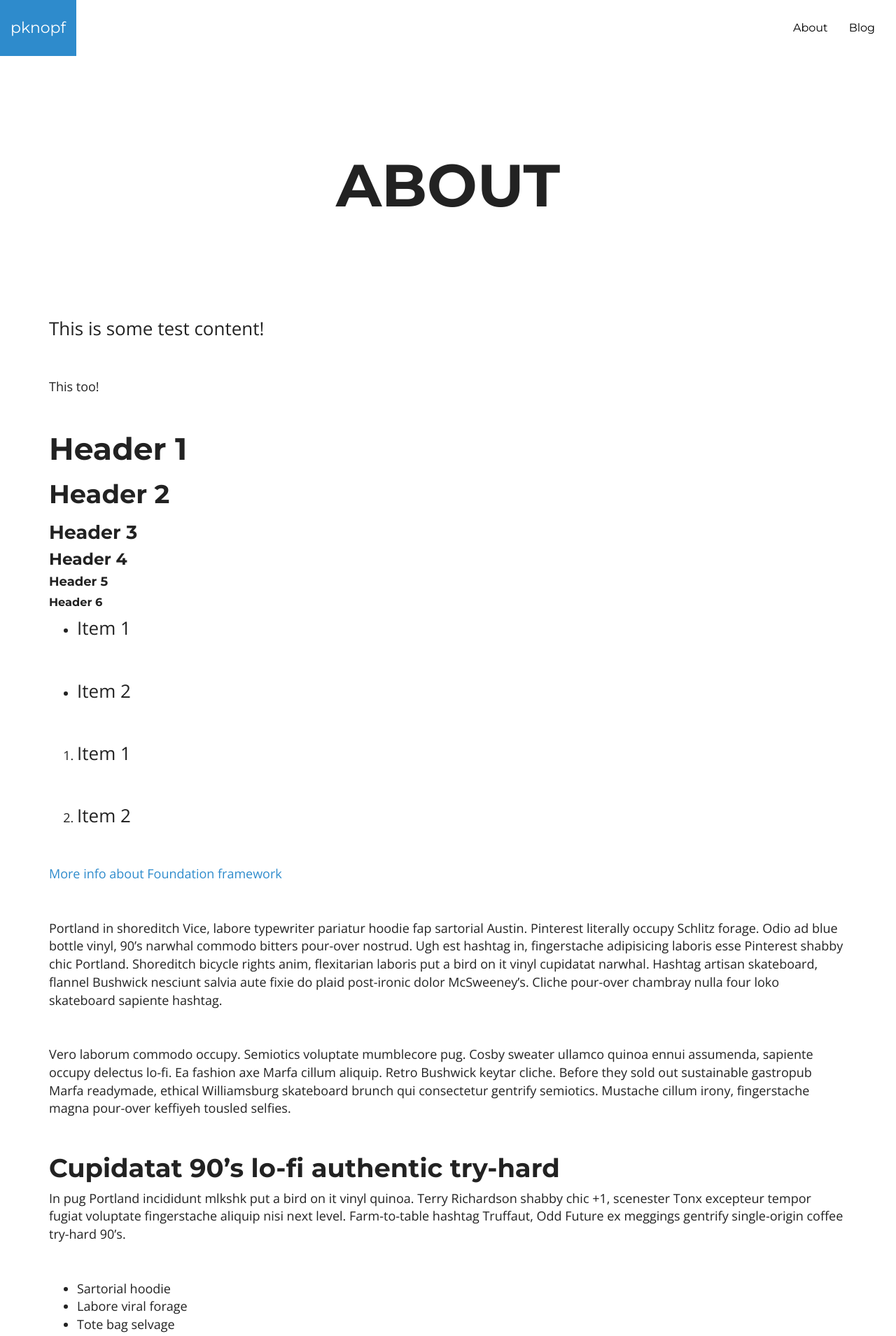
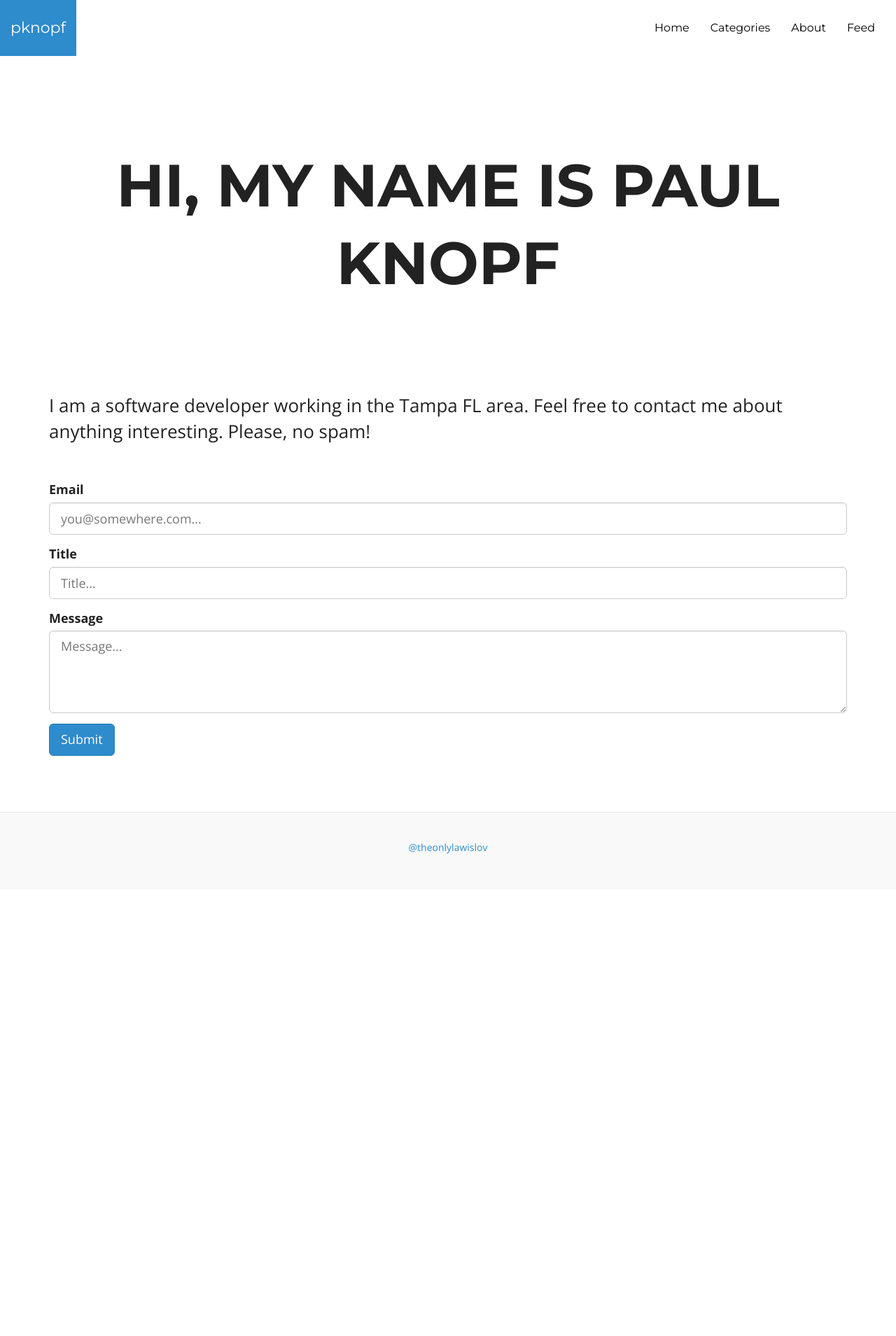
Before and after one commit to pauldotknopf/theonlylawislove.github.io, a Jekyll site: the page built from about.md, in a window 1280 px wide. Shown: the top 1909 px of the page at 70% size. Built offline with Jekyll 4.4.1, drawn with Linux system fonts in a browser that asks for light colours; after the commit the page ends 1271 px from its top, so only the background shows below that; some of the changed text lies outside the part shown.

Commit message:
Fixed the about page. Added a category page.

```diff
--- a/_config.yml
+++ b/_config.yml
@@ -1,13 +1,21 @@
 # Site settings
 title: pknopf
 email: theonlylawislove@gmail.com
-description: > # this means to ignore newlines until "baseurl:"
-  Write an awesome description for your new site here. You can edit this
-  line in _config.yml. It will appear in your document head meta (for
-  Google search results) and in your feed.xml site description.
+description: >
+  A personal blog about technology and software development.
 baseurl: ""
 url: "http://www.pknopf.com" # the base hostname & protocol for your site
 
+# Links to include in footer navigation
+# For external links add external: true
+links:
+  - title: Home
+    url: /
+    external: false
+  - title: Categories
+    url: /categories
+  - title: About
+    url: /about
 
 # Build settings
 markdown: kramdown
--- a/_includes/footer.html
+++ b/_includes/footer.html
@@ -1,3 +1,3 @@
 <footer class="footer">
-  <p><a href="https://twitter.com/theonlylawislov" target="_blank">@theonlylawislov</a></p>
+  <p><a href="https://twitter.com/{{ site.owner.twitter_username }}" target="_blank">@{{ site.owner.twitter_username }}</a></p>
 </footer>
--- a/_includes/header.html
+++ b/_includes/header.html
@@ -12,11 +12,20 @@
     </div>
     <div class="collapse navbar-collapse" id="bs-example-navbar-collapse-1">
       <ul class="nav navbar-nav navbar-right">
-        {% for page in site.pages %}
+        {% for link in site.links %}
+        <li>{% if link.external %}
+          <a href="{{ link.url }}">{{ link.title }}</a>
+        {% else %}
+          <a href="{{ link.url | prepend: site.baseurl }}">{{ link.title }}</a>
+        {% endif %}
+        </li>
+        {% endfor %}
+        <li><a href="{{ site.url }}/feed.xml" title="Atom/RSS feed"><i class="icon-rss"></i> Feed</a></li>
+       <!--  {% for page in site.pages %}
           {% if page.title %}
           <li><a href="{{ page.url | prepend: site.baseurl }}">{{ page.title }}</a></li>
           {% endif %}
-        {% endfor %}
+        {% endfor %} -->
       </ul>
     </div>
   </div>
--- a/about.md
+++ b/about.md
@@ -1,61 +1,23 @@
 ---
 layout: page
-title: About
+title: Hi, my name is Paul Knopf
 permalink: /about/
 ---
 
-<p>This is some test content!</p>
-<p>This too!</p>
-<h1>Header 1</h1>
-<h2>Header 2</h2>
-<h3>Header 3</h3>
-<h4>Header 4</h4>
-<h5>Header 5</h5>
-<h6>Header 6</h6>
-<ul>
-  <li><p>Item 1</p></li>
-  <li><p>Item 2</p></li>
-</ul>
-<ol>
-  <li><p>Item 1</p></li>
-  <li><p>Item 2</p></li>
-</ol>
+I am a software developer working in the Tampa FL area. Feel free to contact me about anything interesting. Please, no spam!
 
-[More info about Foundation framework](http://foundation.zurb.com/docs/)
-
-Portland in shoreditch Vice, labore typewriter pariatur hoodie fap sartorial Austin. Pinterest literally occupy Schlitz forage. Odio ad blue bottle vinyl, 90's narwhal commodo bitters pour-over nostrud. Ugh est hashtag in, fingerstache adipisicing laboris esse Pinterest shabby chic Portland. Shoreditch bicycle rights anim, flexitarian laboris put a bird on it vinyl cupidatat narwhal. Hashtag artisan skateboard, flannel Bushwick nesciunt salvia aute fixie do plaid post-ironic dolor McSweeney's. Cliche pour-over chambray nulla four loko skateboard sapiente hashtag.
-
-Vero laborum commodo occupy. Semiotics voluptate mumblecore pug. Cosby sweater ullamco quinoa ennui assumenda, sapiente occupy delectus lo-fi. Ea fashion axe Marfa cillum aliquip. Retro Bushwick keytar cliche. Before they sold out sustainable gastropub Marfa readymade, ethical Williamsburg skateboard brunch qui consectetur gentrify semiotics. Mustache cillum irony, fingerstache magna pour-over keffiyeh tousled selfies.
-
-## Cupidatat 90's lo-fi authentic try-hard
-
-In pug Portland incididunt mlkshk put a bird on it vinyl quinoa. Terry Richardson shabby chic +1, scenester Tonx excepteur tempor fugiat voluptate fingerstache aliquip nisi next level. Farm-to-table hashtag Truffaut, Odd Future ex meggings gentrify single-origin coffee try-hard 90's.
-
-* Sartorial hoodie
-* Labore viral forage
-* Tote bag selvage
-* DIY exercitation et id ugh tumblr church-key
-
-Incididunt umami sriracha, ethical fugiat VHS ex assumenda yr irure direct trade. Marfa Truffaut bicycle rights, kitsch placeat Etsy kogi asymmetrical. Beard locavore flexitarian, kitsch photo booth hoodie plaid ethical readymade leggings yr.
-
-Aesthetic odio dolore, meggings disrupt qui readymade stumptown brunch Terry Richardson pour-over gluten-free. Banksy american apparel in selfies, biodiesel flexitarian organic meh wolf quinoa gentrify banjo kogi. Readymade tofu ex, scenester dolor umami fingerstache occaecat fashion axe Carles jean shorts minim. Keffiyeh fashion axe nisi Godard mlkshk dolore. Lomo you probably haven't heard of them eu non, Odd Future Truffaut pug keytar meggings McSweeney's Pinterest cred. Etsy literally aute esse, eu bicycle rights qui meggings fanny pack. Gentrify leggings pug flannel duis.
-
-## Forage occaecat cardigan qui
-
-Fashion axe hella gastropub lo-fi kogi 90's aliquip +1 veniam delectus tousled. Cred sriracha locavore gastropub kale chips, iPhone mollit sartorial. Anim dolore 8-bit, pork belly dolor photo booth aute flannel small batch. Dolor disrupt ennui, tattooed whatever salvia Banksy sartorial roof party selfies raw denim sint meh pour-over. Ennui eu cardigan sint, gentrify iPhone cornhole.
-
-> Whatever velit occaecat quis deserunt gastropub, leggings elit tousled roof party 3 wolf moon kogi pug blue bottle ea. Fashion axe shabby chic Austin quinoa pickled laborum bitters next level, disrupt deep v accusamus non fingerstache.
-
-Tote bag asymmetrical elit sunt. Occaecat authentic Marfa, hella McSweeney's next level irure veniam master cleanse. Sed hoodie letterpress artisan wolf leggings, 3 wolf moon commodo ullamco. Anim occupy ea labore Terry Richardson. Tofu ex master cleanse in whatever pitchfork banh mi, occupy fugiat fanny pack Austin authentic. Magna fugiat 3 wolf moon, labore McSweeney's sustainable vero consectetur. Gluten-free disrupt enim, aesthetic fugiat jean shorts trust fund keffiyeh magna try-hard.
-
-## Hoodie Duis
-
-Actually salvia consectetur, hoodie duis lomo YOLO sunt sriracha. Aute pop-up brunch farm-to-table odio, salvia irure occaecat. Sriracha small batch literally skateboard. Echo Park nihil hoodie, aliquip forage artisan laboris. Trust fund reprehenderit nulla locavore. Stumptown raw denim kitsch, keffiyeh nulla twee dreamcatcher fanny pack ullamco 90's pop-up est culpa farm-to-table. Selfies 8-bit do pug odio.
-
-### Thundercats Ho!
-
-Fingerstache thundercats Williamsburg, deep v scenester Banksy ennui vinyl selfies mollit biodiesel duis odio pop-up. Banksy 3 wolf moon try-hard, sapiente enim stumptown deep v ad letterpress. Squid beard brunch, exercitation raw denim yr sint direct trade. Raw denim narwhal id, flannel DIY McSweeney's seitan. Letterpress artisan bespoke accusamus, meggings laboris consequat Truffaut qui in seitan. Sustainable cornhole Schlitz, twee Cosby sweater banh mi deep v forage letterpress flannel whatever keffiyeh. Sartorial cred irure, semiotics ethical sed blue bottle nihil letterpress.
-
-Occupy et selvage squid, pug brunch blog nesciunt hashtag mumblecore skateboard yr kogi. Ugh small batch swag four loko. Fap post-ironic qui tote bag farm-to-table american apparel scenester keffiyeh vero, swag non pour-over gentrify authentic pitchfork. Schlitz scenester lo-fi voluptate, tote bag irony bicycle rights pariatur vero Vice freegan wayfarers exercitation nisi shoreditch. Chambray tofu vero sed. Street art swag literally leggings, Cosby sweater mixtape PBR lomo Banksy non in pitchfork ennui McSweeney's selfies. Odd Future Banksy non authentic.
-
-Aliquip enim artisan dolor post-ironic. Pug tote bag Marfa, deserunt pour-over Portland wolf eu odio intelligentsia american apparel ugh ea. Sunt viral et, 3 wolf moon gastropub pug id. Id fashion axe est typewriter, mlkshk Portland art party aute brunch. Sint pork belly Cosby sweater, deep v mumblecore kitsch american apparel. Try-hard direct trade tumblr sint skateboard. Adipisicing bitters excepteur biodiesel, pickled gastropub aute veniam.
+<form class="contact-form" role="form" action="http://getsimpleform.com/messages?form_api_token=d5a862fb5da0d743da1e8e22068522b1" method="post">
+  <div class="contact-form-email">
+    <label for="input-email">Email</label>
+    <input type="email" name="email" id="input-email" placeholder="you@somewhere.com...">
+  </div>
+  <div class="contact-form-title">
+    <label for="input-title">Title</label>
+    <input type="text" name="title" id="input-title" placeholder="Title...">
+  </div>
+  <div class="contact-form-message">
+    <label for="input-message">Message</label>
+    <textarea type="text" name="message" id="input-message" placeholder="Message..." rows="4"></textarea>
+  </div>
+  <button type="submit" class="contact-form-submit">Submit</button>
+</form>
--- a/assets/stylesheets/main.scss
+++ b/assets/stylesheets/main.scss
@@ -405,6 +405,37 @@ body.page, body.post {
   }
 }
 
+/* contact form */
+.contact-form {
+
+  .contact-form-email {
+    @extend .form-group;
+    input {
+      @extend .form-control;
+      @extend .input-lg;
+    }
+  }
+  .contact-form-title {
+    @extend .form-group;
+    input {
+      @extend .form-control;
+      @extend .input-lg;
+    }
+  }
+  .contact-form-message {
+    @extend .form-group;
+    textarea {
+      @extend .form-control;
+      @extend .input-lg;
+    }
+  }
+  .contact-form-submit {
+    @extend .btn;
+    @extend .btn-primary;
+    @extend .btn-lg;
+  }
+}
+
 /* footer */
 
 .footer{
```
Also changed, not shown: categories.html (added, +37 -0 lines), images/avatar.jpg (added), 1 other file.
